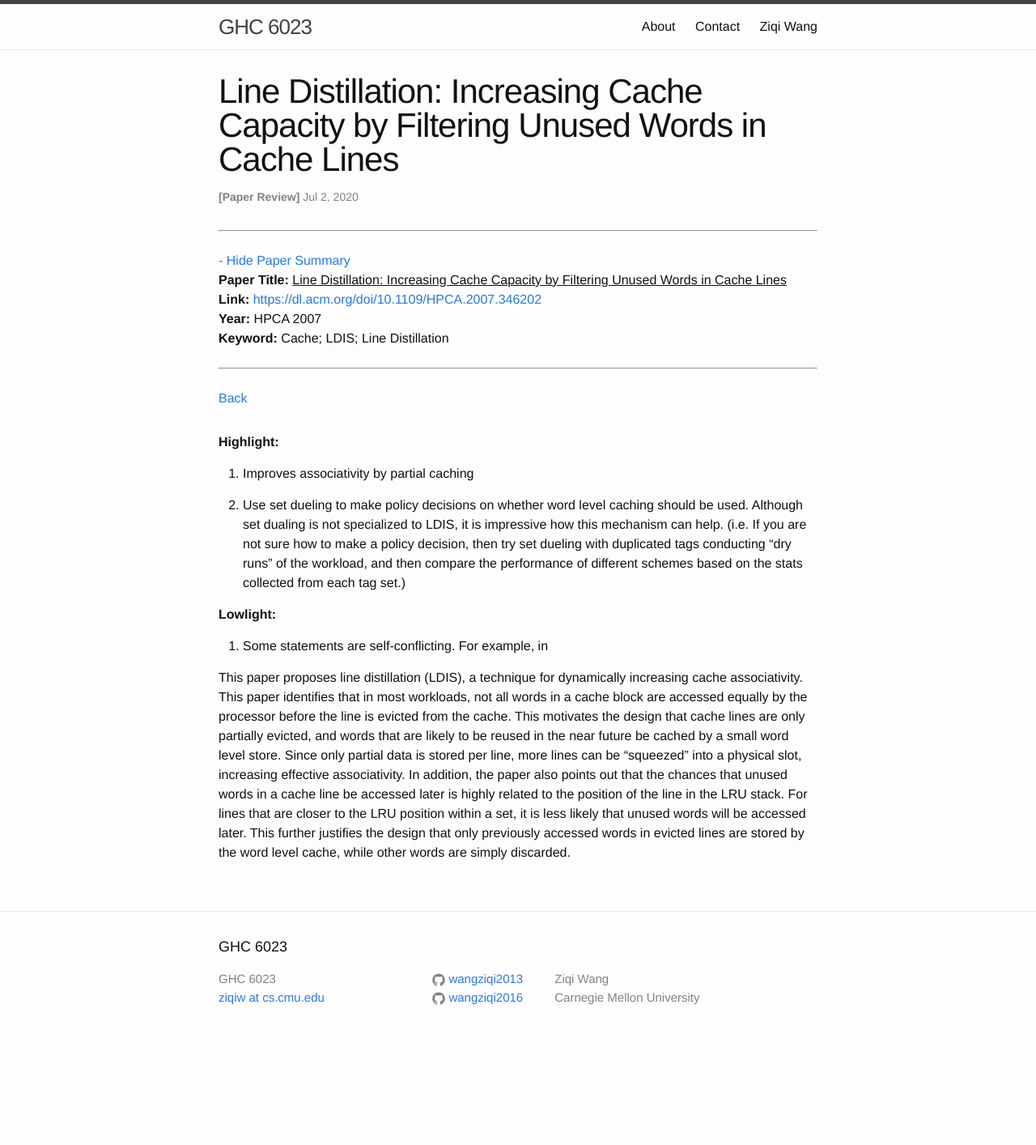
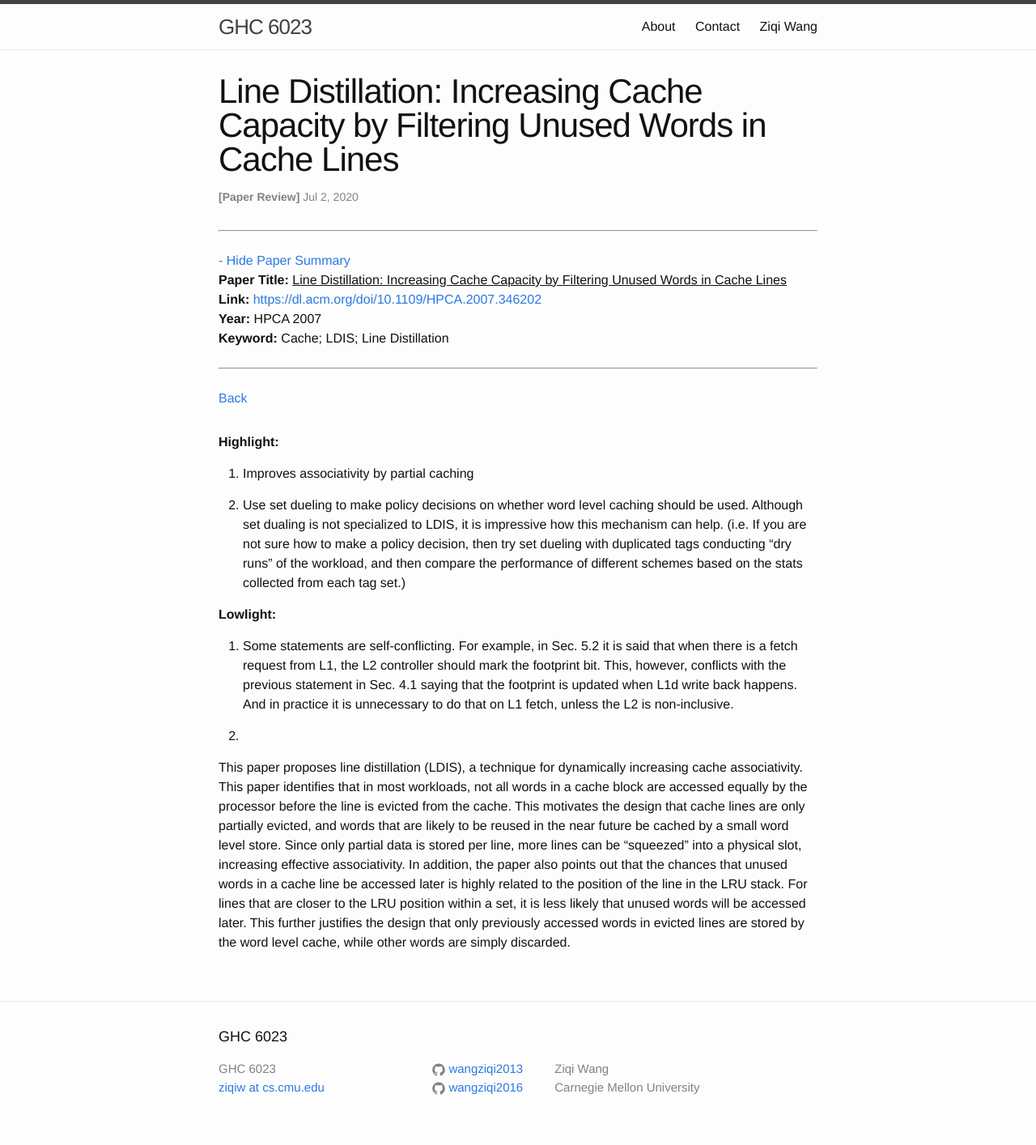
Before and after one commit to wangziqi2013/wangziqi2013.github.io, a Jekyll site: the page built from _posts/2020-07-02-ldis.markdown, in a window 1280 px wide. Shown: the whole page at 81% size. Built offline with Jekyll 4.4.1, drawn with Linux system fonts in a browser that asks for light colours; before the commit the page ends 1303 px from its top, so only the background shows below that.

Commit message:
Adding low light

```diff
--- a/_posts/2020-07-02-ldis.markdown
+++ b/_posts/2020-07-02-ldis.markdown
@@ -25,7 +25,12 @@ version_mgmt:
 
 **Lowlight:**
 
-1. Some statements are self-conflicting. For example, in
+1. Some statements are self-conflicting. For example, in Sec. 5.2 it is said that when there is a fetch request from L1,
+   the L2 controller should mark the footprint bit. This, however, conflicts with the previous statement in Sec. 4.1 saying
+   that the footprint is updated when L1d write back happens.
+   And in practice it is unnecessary to do that on L1 fetch, unless the L2 is non-inclusive.
+
+2.
 
 This paper proposes line distillation (LDIS), a technique for dynamically increasing cache associativity.
 This paper identifies that in most workloads, not all words in a cache block are accessed equally by the processor before
```
